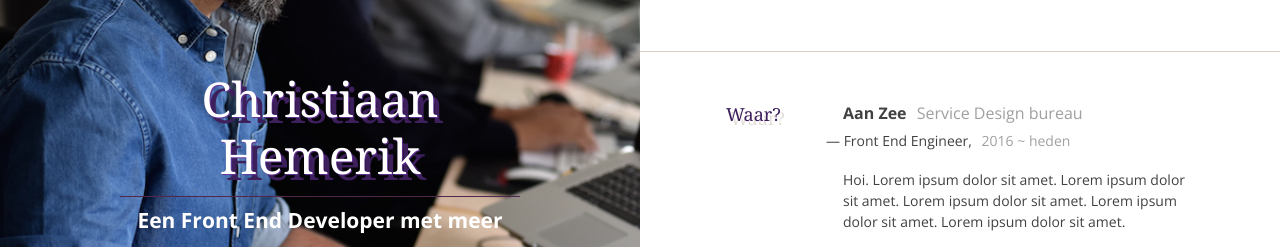
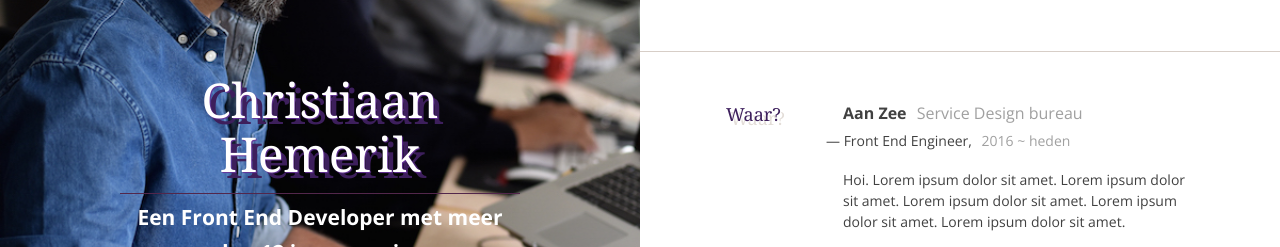
Before and after one commit to richmeij/christiaanhemerik.com, a website: page index.html in a window 1280 px wide. Shown: the part 301-548 px from the top of the page. Drawn offline with nearby package versions, Linux system fonts and the light colour scheme; a web font is replaced by a local one.

Commit message:
Line height

```diff
--- a/scss/components/_page-header.scss
+++ b/scss/components/_page-header.scss
@@ -26,7 +26,7 @@
 	color: $color-text-diap;
 	text-shadow: 1px 1px 1px rebeccapurple, 6px 6px shade(rebeccapurple, 40%);
 	font-size: $font-size-700;
-	line-height: $line-height-50;
+	line-height: $line-height-40;
 }
 
 .page-header__subtitle {
```
Also changed, not shown: css/main.css.
